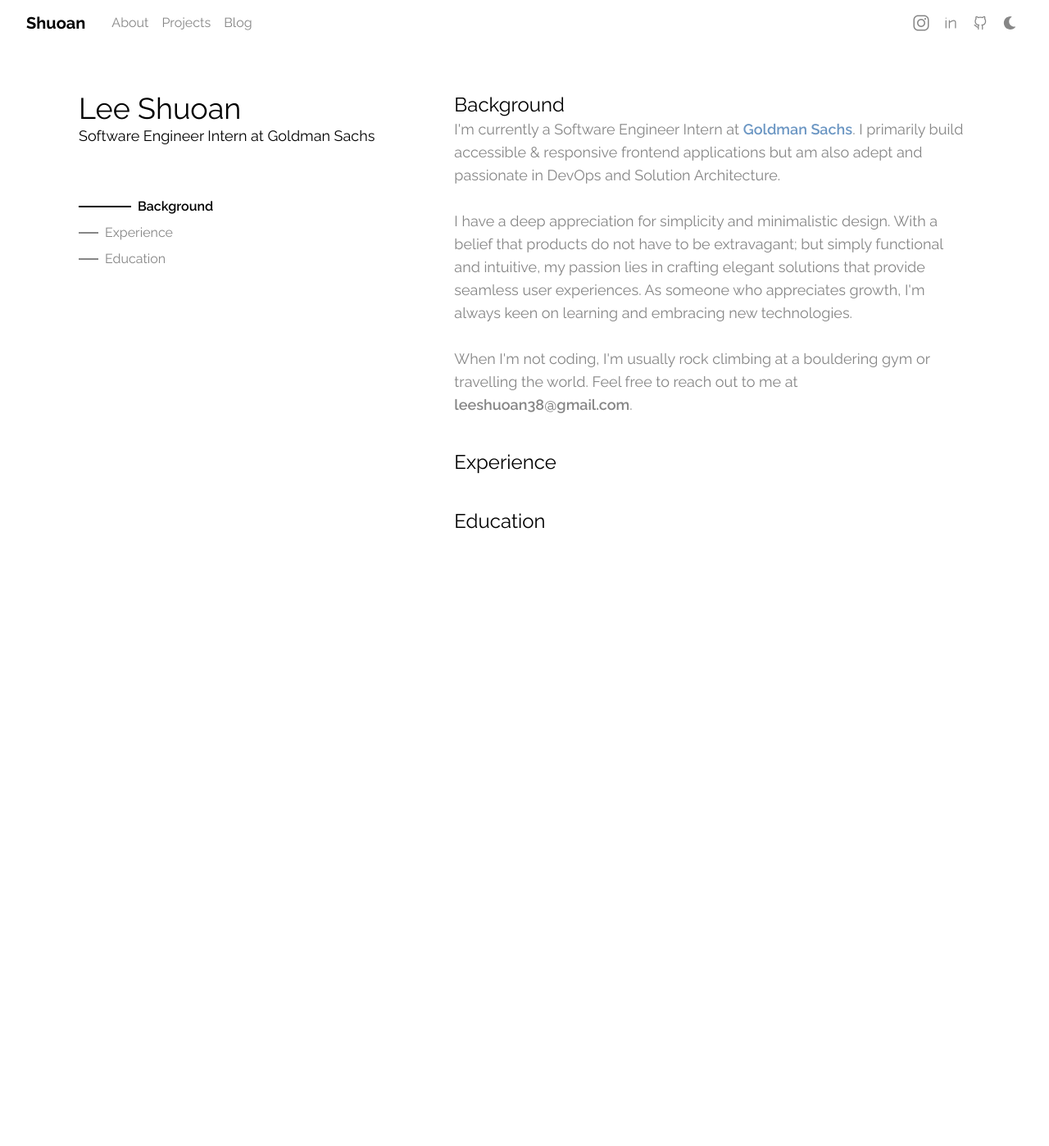
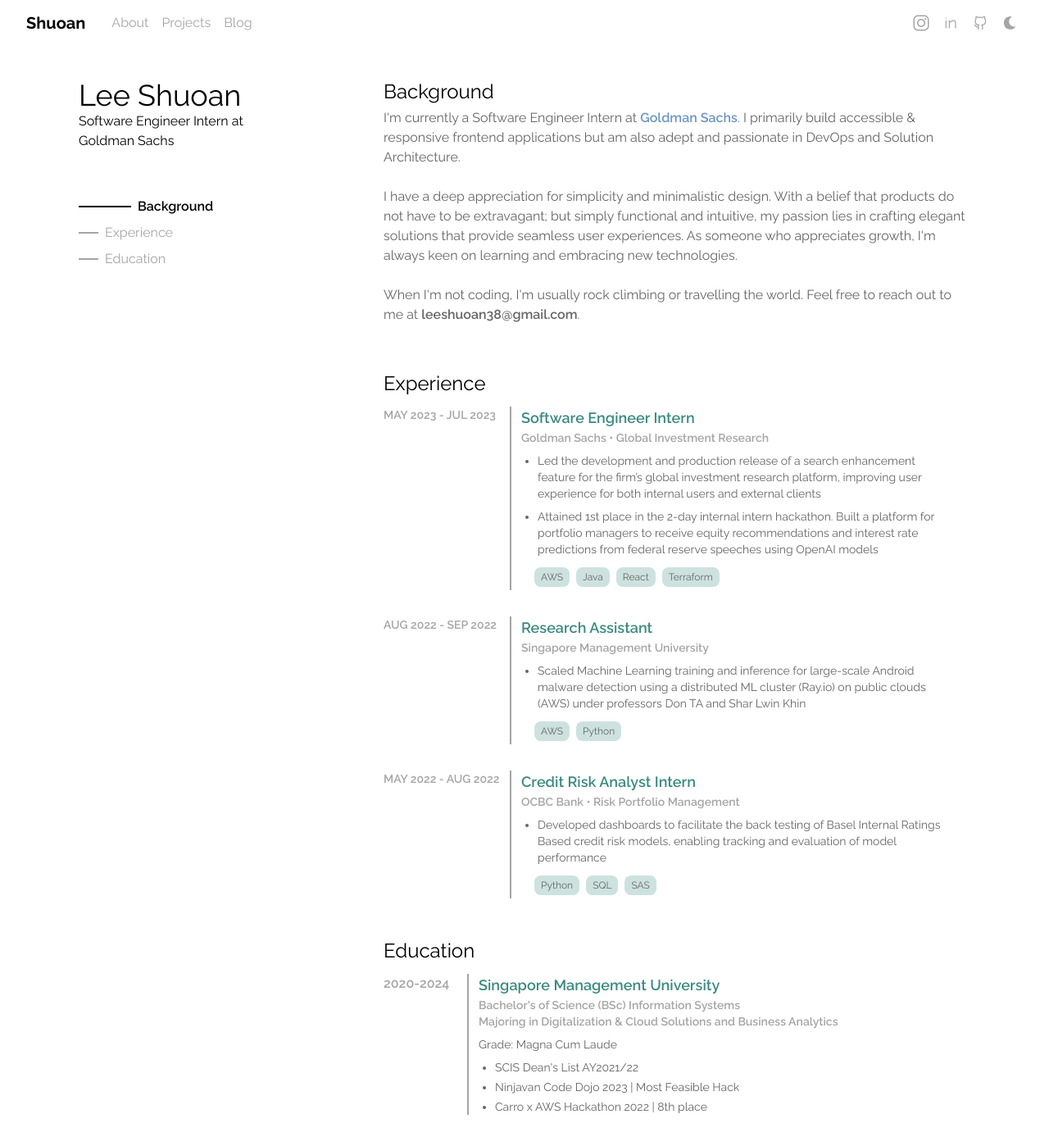
Before and after one commit to leeshuoan/shuoan-site, a Next.js app: page /about in a window 1280 px wide. Shown: the top 1398 px of the page at 82% size. Before the commit the page ends 800 px from the top, so only its background shows below. Built offline with nearby package versions, Linux system fonts and the light colour scheme.

Commit message:
feat: experience and education for about page

```diff
--- /dev/null
+++ b/components/ExperienceCard.tsx
@@ -0,0 +1,43 @@
+import React from 'react';
+
+interface ExperienceCardProps {
+  company: string;
+  date: string;
+  title: string;
+  content: string[];
+  skills: string[];
+}
+
+const ExperienceCard: React.FC<ExperienceCardProps> = ({ company, date, title, content, skills }: ExperienceCardProps) => {
+  return (
+    <div className="mb-4 group hover:bg-[#EAEEF2] dark:hover:bg-[#2D333A] hover:shadow-lg rounded-lg overflow-hidden w-full transition-[all] duration-300 ease-in-out">
+      <div className="px-5 py-2">
+        <div className='flex'>
+          <div className="text-sm font-semibold text-[#A5A5A5] min-w-[142px] dark:text-opacity-60 dark:text-[#A5A5A5]">{date}</div>
+          <div className="border mx-3 border-[#A5A5A5] dark:border-opacity-60 dark:border-[#A5A5A5]"></div>
+          <div>
+              <div className="text-lg font-semibold text-[#3A8A81] dark:text-[#4DB8AC]">{title}</div>
+              <div className="text-sm font-semibold text-[#A5A5A5] dark:text-opacity-60 dark:text-[#A5A5A5] mb-1">{company}</div>
+              <ul className="list-disc pl-5">
+                {content.map((item, index) => (
+                  <li key={index} className="text-sm text-[#656565] dark:text-[#A5A5A5] mt-2">{item}</li>
+                ))}
+              </ul>
+              <div className="pl-3 flex flex-wrap mt-2">
+                {skills.map((skill, index) => (
+                  <div
+                    key={index}
+                    className="text-xs px-2 py-1 bg-[#3A8A81] bg-opacity-25 text-[#656565] dark:text-[#A5A5A5] rounded-lg m-1 transition-all duration-300"
+                  >
+                    {skill}
+                  </div>
+                ))}
+              </div>
+          </div>
+        </div>
+      </div>
+    </div>
+  );
+}
+
+export default ExperienceCard;
--- a/components/Navbar.tsx
+++ b/components/Navbar.tsx
@@ -33,15 +33,15 @@ const Navbar = () => {
 
             <div className={`hidden md:flex items-center ${isMenuOpen ? 'opacity-0' : 'opacity-100'}`}>
               <div className="ml-8 flex it items-center gap-4">
-                <Link href="/about" className='relative group text-[#868686] dark:hover:text-[#4DBBAC] hover:text-[#4DB8AC]'>
+                <Link href="/about" className='relative group text-[#A5A5A5] dark:hover:text-[#4DBBAC] hover:text-[#4DB8AC]'>
                   <span style={{ height: "1.5px" }} className="absolute w-full  rounded-md bg-[#4DBBAC] bottom-0 left-0 origin-right transform scale-x-0 transition-transform duration-300 ease-in-out  group-hover:origin-left group-hover:scale-x-100"></span>
                   About
                 </Link>
-                <Link href="/projects" className=' relative group text-[#868686] dark:hover:text-[#4DBBAC] hover:text-[#4DB8AC]'>
+                <Link href="/projects" className=' relative group text-[#A5A5A5] dark:hover:text-[#4DBBAC] hover:text-[#4DB8AC]'>
                   <span style={{ height: "1.5px" }} className="absolute w-full  rounded-md bg-[#4DBBAC] bottom-0 left-0 origin-right transform scale-x-0 transition-transform duration-300 ease-in-out  group-hover:origin-left group-hover:scale-x-100"></span>
                   Projects
                 </Link>
-                <Link href="/blog" className='relative group text-[#868686] dark:hover:text-[#4DBBAC] hover:text-[#4DB8AC]'>
+                <Link href="/blog" className='relative group text-[#A5A5A5] dark:hover:text-[#4DBBAC] hover:text-[#4DB8AC]'>
                   <span style={{ height: "1.5px" }} className="absolute w-full  rounded-md bg-[#4DBBAC] bottom-0 left-0 origin-right transform scale-x-0 transition-transform duration-300 ease-in-out  group-hover:origin-left group-hover:scale-x-100"></span>
                   Blog
                 </Link>
@@ -50,16 +50,16 @@ const Navbar = () => {
           </div>
 
           <div className={`hidden md:flex items-center gap-1 ${isMenuOpen ? 'opacity-0' : 'opacity-100'}`}>
-            <Link href='https://www.instagram.com/lee_shuoan' target='_blank' className='flex text-[#868686] rounded-full hover:shadow-lg hover:text-white p-0.5 hover:bg-gradient-to-br from-[#fdf497] via-[#fd5949] to-[#285AEB] via-[#d6249f]'>
+            <Link href='https://www.instagram.com/lee_shuoan' target='_blank' className='flex text-[#A5A5A5] rounded-full hover:shadow-lg hover:text-white p-0.5 hover:bg-gradient-to-br from-[#fdf497] via-[#fd5949] to-[#285AEB] via-[#d6249f]'>
               <InstagramIcon className="items-center h-6 w-6 m-0.5 " />
             </Link>
-            <Link href='https://www.linkedin.com/in/lee-shuoan' target='_blank' className='flex text-[#868686] rounded-full hover:shadow-lg hover:text-white p-0.5 hover:bg-[#0A66C2]'>
+            <Link href='https://www.linkedin.com/in/lee-shuoan' target='_blank' className='flex text-[#A5A5A5] rounded-full hover:shadow-lg hover:text-white p-0.5 hover:bg-[#0A66C2]'>
               <LinkedInIcon className=" items-center h-6 w-6 m-0.5 " />
             </Link>
-            <Link href='https://www.github.com/leeshuoan' target='_blank' className='flex text-[#868686] rounded-full hover:shadow-lg p-0.5 hover:text-black hover:bg-[#EAEEF2] dark:hover:bg-[#30363D] dark:hover:text-white'>
+            <Link href='https://www.github.com/leeshuoan' target='_blank' className='flex text-[#A5A5A5] rounded-full hover:shadow-lg p-0.5 hover:text-black hover:bg-[#EAEEF2] dark:hover:bg-[#30363D] dark:hover:text-white'>
               <GithubIcon className="items-center h-6 w-6 m-0.5 " />
             </Link>
-            <div onClick={toggleDarkMode} className={`${isDarkMode ? 'hover:text-[#D69C11] hover:bg-[#D69C11]' : 'flex hover:text-[#243F6F] hover:bg-[#243F6F]'} rounded-full hover:cursor-pointer hover:shadow-lg p-0.5 text-[#868686]  hover:bg-opacity-20`}>
+            <div onClick={toggleDarkMode} className={`${isDarkMode ? 'hover:text-[#D69C11] hover:bg-[#D69C11]' : 'flex hover:text-[#243F6F] hover:bg-[#243F6F]'} rounded-full hover:cursor-pointer hover:shadow-lg p-0.5 text-[#A5A5A5]  hover:bg-opacity-20`}>
               {isDarkMode ? <FaSun className='items-center m-1.5' /> : <FaMoon className='items-center m-1.5' />}
             </div>
           </div>
--- a/pages/about.tsx
+++ b/pages/about.tsx
@@ -1,11 +1,17 @@
-import { useState, useEffect, useCallback } from 'react';
+import React, { useState, useEffect, useCallback } from 'react';
+import ExperienceCard from '@/components/ExperienceCard';
 import Head from 'next/head';
 import Link from 'next/link';
 
 const About = (): JSX.Element => {
   const [currentSection, setCurrentSection] = useState('background');
+  const [scrollingEnabled, setScrollingEnabled] = useState(true);
 
   const handleScroll = useCallback(() => {
+    if (!scrollingEnabled) {
+      return;
+    }
+
     const scrollPosition = window.scrollY;
     const sections = document.querySelectorAll(".section");
 
@@ -14,13 +20,13 @@ const About = (): JSX.Element => {
       const sectionHeight = (section as HTMLElement).clientHeight;
       const sectionBottom = sectionTop + sectionHeight;
 
-      if (scrollPosition >= sectionTop - 120 && scrollPosition <= sectionBottom) {
+      if (scrollPosition >= sectionTop - 100 && scrollPosition <= sectionBottom) {
         const sectionId = (section as HTMLElement).id;
         console.log(`Scrollbar is in section: ${sectionId}`);
         setCurrentSection(sectionId);
       }
     });
-  }, []);
+  }, [scrollingEnabled]);
 
   useEffect(() => {
     handleScroll();
@@ -39,12 +45,20 @@ const About = (): JSX.Element => {
     }
 
     const sectionTop = sectionElement.offsetTop;
-    const spacingFromTop = 120;
+    const spacingFromTop = 100;
+
+    // Temporarily disable the event listener
+    setScrollingEnabled(false);
 
     window.scrollTo({
       top: sectionTop - spacingFromTop,
       behavior: "smooth"
     });
+
+    // Enable the event listener after a delay (e.g., 1 second)
+    setTimeout(() => {
+      setScrollingEnabled(true);
+    }, 1000); // Adjust the delay as needed
 
     setCurrentSection(section);
   }
@@ -55,54 +69,95 @@ const About = (): JSX.Element => {
         <title>About | Lee Shuoan</title>
       </Head>
 
-      <div id='scrollable-element' className="max-w-6xl mx-auto px-4 sm:px-6 lg:px-8 grid grid-cols-12 mt-14 mb-2 gap-3">
-        <div className='col-span-5'>
-          <div className="sticky top-28">
+      <div id='about' className="max-w-6xl mx-auto px-4 sm:px-6 lg:px-8 grid grid-cols-12 mt-10 mb-2">
+        <div className='col-span-3'>
+          <div className="sticky top-24">
             <div className='text-4xl dark:text-white'>Lee Shuoan</div>
-            <div className='text-lg dark:text-white'>Software Engineer Intern at Goldman Sachs</div>
+            <div className='text-md dark:text-white'>Software Engineer Intern at Goldman Sachs</div>
           </div>
 
           <div className='mt-10 sticky top-60'>
             <div
               onClick={() => scrollToSection('background')}
-              className={`flex items-center cursor-pointer mb-2 ${currentSection === 'background' ? 'text-black dark:text-white font-semibold' : 'text-[#868686]'}`}
+              className={`flex items-center cursor-pointer mb-2 ${currentSection === 'background' ? 'text-black dark:text-white font-semibold' : 'text-[#A5A5A5]'}`}
             >
-              <div className={`h-0.5 ${currentSection === 'background' ? 'w-16 dark:bg-white bg-black' : 'w-6 bg-[#868686]'} mr-2 transition-all duration-300`}></div>
+              <div className={`h-0.5 ${currentSection === 'background' ? 'w-16 dark:bg-white bg-black' : 'w-6 bg-[#A5A5A5]'} mr-2 transition-all duration-300`}></div>
               <div className='text-md'>Background</div>
             </div>
             <div
               onClick={() => scrollToSection('experience')}
-              className={`flex items-center cursor-pointer mb-2 ${currentSection === 'experience' ? 'text-black dark:text-white font-semibold' : 'text-[#868686]'}`}
+              className={`flex items-center cursor-pointer mb-2 ${currentSection === 'experience' ? 'text-black dark:text-white font-semibold' : 'text-[#A5A5A5]'}`}
             >
-              <div className={`h-0.5 ${currentSection === 'experience' ? 'w-16 dark:bg-white bg-black' : 'w-6 bg-[#868686]'} mr-2 transition-all duration-300`}></div>
+              <div className={`h-0.5 ${currentSection === 'experience' ? 'w-16 dark:bg-white bg-black' : 'w-6 bg-[#A5A5A5]'} mr-2 transition-all duration-300`}></div>
               <div className='text-md'>Experience</div>
             </div>
             <div
               onClick={() => scrollToSection('education')}
-              className={`flex items-center cursor-pointer mb-2 ${currentSection === 'education' ? 'text-black dark:text-white font-semibold' : 'text-[#868686]'}`}
+              className={`flex items-center cursor-pointer mb-2 ${currentSection === 'education' ? 'text-black dark:text-white font-semibold' : 'text-[#A5A5A5]'}`}
             >
-              <div className={`h-0.5 ${currentSection === 'education' ? 'w-16 dark:bg-white bg-black' : 'w-6 bg-[#868686]'} mr-2 transition-all duration-300`}></div>
+              <div className={`h-0.5 ${currentSection === 'education' ? 'w-16 dark:bg-white bg-black' : 'w-6 bg-[#A5A5A5]'} mr-2 transition-all duration-300`}></div>
               <div className='text-md'>Education</div>
             </div>
           </div>
         </div>
 
-        <div className='col-span-7'>
-          <div className='section text-2xl dark:text-white' id='background'>Background</div>
-          <div className='text-lg text-[#868686] dark:text-[#A5A5A5]'>
+        <div className='ml-20 col-span-9'>
+          <div id='background' className='section text-2xl dark:text-white pl-5 mb-1'>Background</div>
+          <div className='text-md text-[#656565] dark:text-[#A5A5A5] pl-5'>
             I'm currently a Software Engineer Intern at <span className='text-[#6B96C3] font-semibold'>Goldman Sachs</span>. I primarily build accessible & responsive frontend applications but am also adept and passionate in DevOps and Solution Architecture.
             <br /><br />
             I have a deep appreciation for simplicity and minimalistic design. With a belief that products do not have to be extravagant; but simply functional and intuitive, my passion lies in crafting elegant solutions that provide seamless user experiences.
             As someone who appreciates growth, I'm always keen on learning and embracing new technologies.
             <br /><br />
-            When I'm not coding, I'm usually rock climbing at a bouldering gym or travelling the world. Feel free to reach out to me at <Link href='mailto:leeshuoan38@gmail..com' className='font-semibold'>leeshuoan38@gmail.com</Link>.
+            When I'm not coding, I'm usually rock climbing or travelling the world. Feel free to reach out to me at <Link href='mailto:leeshuoan38@gmail..com' className='font-semibold'>leeshuoan38@gmail.com</Link>.
           </div>
 
-          <div id='experience' className='section text-2xl dark:text-white mt-10'>Experience</div>
-          <div id='education' className='section text-2xl dark:text-white mt-10'>Education</div>
+          <div id='experience' className='section mt-14 text-2xl dark:text-white pl-5 mb-1'>Experience</div>
+          <ExperienceCard
+            title='Software Engineer Intern'
+            company='Goldman Sachs • Global Investment Research'
+            date='MAY 2023 - JUL 2023'
+            content={['Led the development and production release of a search enhancement feature for the firm’s global investment research platform, improving user experience for both internal users and external clients',
+              'Attained 1st place in the 2-day internal intern hackathon. Built a platform for portfolio managers to receive equity recommendations and interest rate predictions from federal reserve speeches using OpenAI models']}
+            skills={['AWS', 'Java', 'React', 'Terraform']}
+          />
+          <ExperienceCard
+            title='Research Assistant'
+            company='Singapore Management University'
+            date='AUG 2022 - SEP 2022'
+            content={['Scaled Machine Learning training and inference for large-scale Android malware detection using a distributed ML cluster (Ray.io) on public clouds (AWS) under professors Don TA and Shar Lwin Khin']}
+            skills={['AWS', 'Python']}
+          />
+          <ExperienceCard
+            title='Credit Risk Analyst Intern'
+            company='OCBC Bank • Risk Portfolio Management'
+            date='MAY 2022 - AUG 2022'
+            content={['Developed dashboards to facilitate the back testing of Basel Internal Ratings Based credit risk models, enabling tracking and evaluation of model performance']}
+            skills={['Python', 'SQL', 'SAS']}
+          />
 
+          <div id='education' className='section text-2xl dark:text-white mt-10 px-5 mb-1'>Education</div>
+          <div className="mb-14 group hover:bg-[#EAEEF2] dark:hover:bg-[#2D333A] hover:shadow-lg rounded-lg overflow-hidden w-full transition-[all] duration-300 ease-in-out">
+            <div className="px-5 py-2">
+              <div className='flex'>
+                <div className="text-md font-semibold text-[#A5A5A5] min-w-[90px] dark:text-opacity-60 dark:text-[#A5A5A5]">2020-2024</div>
+                <div className="border mx-3 border-[#A5A5A5] dark:border-opacity-60 dark:border-[#A5A5A5]"></div>
+                <div>
+                  <div className="text-lg font-semibold text-[#3A8A81] dark:text-[#4DB8AC]">Singapore Management University</div>
+                  <div className="text-sm font-semibold text-[#A5A5A5] dark:text-opacity-60 dark:text-[#A5A5A5] mb-1">Bachelor's of Science (BSc) Information Systems<br />Majoring in Digitalization & Cloud Solutions and Business Analytics</div>
+                  <p className="text-sm text-[#656565] dark:text-[#A5A5A5] mt-2">Grade: Magna Cum Laude</p>
+                  <ul className="list-disc pl-5">
+                    <li className="text-sm text-[#656565] dark:text-[#A5A5A5] mt-2">SCIS Dean's List AY2021/22</li>
+                    <li className="text-sm text-[#656565] dark:text-[#A5A5A5] mt-1">Ninjavan Code Dojo 2023 | Most Feasible Hack</li>
+                    <li className="text-sm text-[#656565] dark:text-[#A5A5A5] mt-1">Carro x AWS Hackathon 2022 | 8th place</li>
+                  </ul>
+                </div>
+              </div>
+            </div>
+          </div>
         </div>
-      </div>
+
+      </div >
     </>
   );
 };
--- a/pages/index.tsx
+++ b/pages/index.tsx
@@ -18,15 +18,15 @@ export default function Home() {
             </p>
             <p className='text-md text-[#656565] dark:text-[#A5A5A5]'>I design and build anything from frontend user interfaces to technical infrastructures<br />Currently, I'm a Software Engineer Intern at <span className='text-[#6B96C3] font-semibold'>Goldman Sachs</span></p>
             <div className='mt-7 text-md'>
-              <Link href="/about" className="relative px-2 p-1 text-[#656565] dark:text-[#C3C3C3] dark:hover:text-black font-semibold group transition-all duration-300 ease-in-out border border-[#656565] hover:text-white hover:shadow-md ">
+              <Link href="/about" className="relative px-2 p-1 text-[#656565] dark:text-[#A5A5A5] dark:hover:text-black font-semibold group transition-all duration-300 ease-in-out border border-[#656565] hover:text-white ">
                 <span className="relative z-[1]">About Me</span>
                 <span className="absolute inset-0 w-0 bg-[#5EA9BF] group-hover:w-full transition-all"></span>
               </Link>
-              <Link href="/projects" className="relative px-2 p-1 text-[#656565] dark:text-[#C3C3C3] dark:hover:text-black font-semibold group transition-all duration-300 ease-in-out border border-[#656565] hover:text-white hover:shadow-md ">
+              <Link href="/projects" className="relative px-2 p-1 text-[#656565] dark:text-[#A5A5A5] dark:hover:text-black font-semibold group transition-all duration-300 ease-in-out border border-[#656565] hover:text-white ">
                 <span className="relative z-[1]">Projects</span>
                 <span className="absolute inset-0 w-0 bg-[#5EA9BF] group-hover:w-full transition-all"></span>
               </Link>
-              <Link href="/blog" className="relative px-2 p-1 text-[#656565] dark:text-[#C3C3C3] dark:hover:text-black font-semibold group transition-all duration-300 ease-in-out border border-[#656565] hover:text-white hover:shadow-md ">
+              <Link href="/blog" className="relative px-2 p-1 text-[#656565] dark:text-[#A5A5A5] dark:hover:text-black font-semibold group transition-all duration-300 ease-in-out border border-[#656565] hover:text-white ">
                 <span className="relative z-[1]">Blog Posts</span>
                 <span className="absolute inset-0 w-0 bg-[#5EA9BF] group-hover:w-full transition-all"></span>
               </Link>
--- a/styles/globals.css
+++ b/styles/globals.css
@@ -11,7 +11,6 @@ body {
   @apply dark:bg-[#121822] ;
   @apply transition-[background-color] duration-500 ease-in-out;
 }
-
 
 ::-webkit-scrollbar {
   @apply w-1.5;
```
